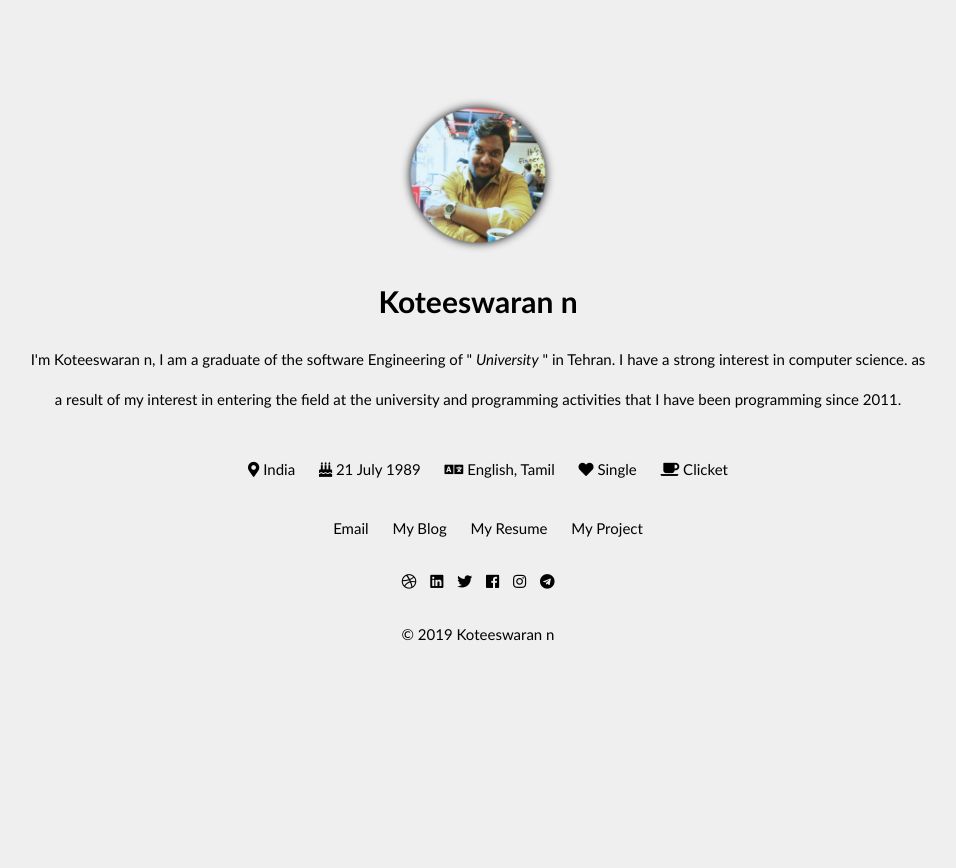
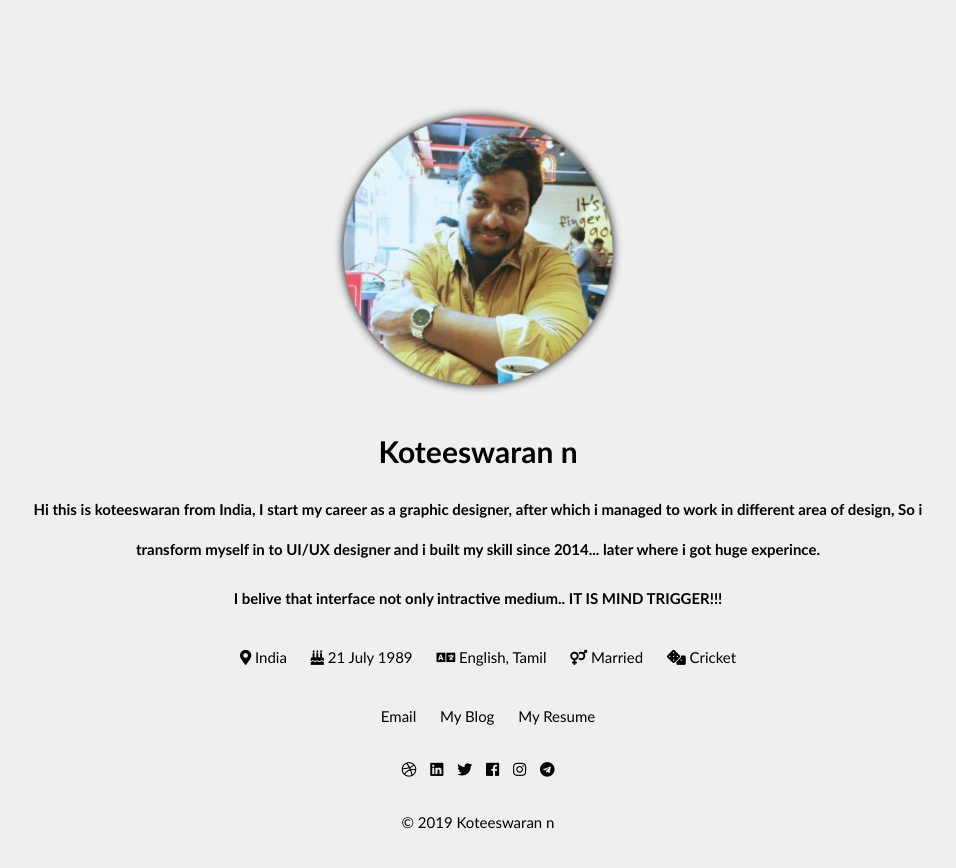
Before and after one commit to nkoteeswaran/Portfolio, a plain HTML site: page index.html in a window 1280 px wide. Shown: the whole page, without its empty margins (162-1118 px from the left). Before the commit the page ends 800 px from the top, so only its background shows below. Drawn offline with Linux system fonts and the light colour scheme.

Commit message:
content added

```diff
--- a/index.html
+++ b/index.html
@@ -1,8 +1,7 @@
 
-<!DOCTYPE html>
-<html lang="en">
+<!DOCTYPE html><html lang="en">
 <head>
-	<title>Koteeswarann - Official Website</title>
+	<title>Koteeswarann</title>
 	<meta charset="utf-8" />
 	<meta http-equiv="content-type" content="text/html; charset=UTF-8"/>
 	<link rel="icon" type="image/png" size="32x32" href="assets/favicon.png">
@@ -13,19 +12,22 @@
 <body>
 	<div class="container">
 		<div class="avatar">
-			<img src="assets/avatar.png" title="Koteeswaran n" alt="Koteeswaran n" width="150" height="150" />
+			<img src="assets/avatar.png" title="Koteeswaran n" alt="Koteeswaran n" width="300" height="300" />
 		</div>
 		<div class="about">
 			<h1>Koteeswaran n</h1>
-			<p>I'm Koteeswaran n, I am a graduate of the software Engineering of " <em><a target="_blank" href="https://en.wikipedia.org/wiki/Shamsipour_Technical_College/" title="Shamsipour Technical College" rel="nofollow"> University</a></em> " in Tehran. I have a strong interest in computer science. as a result of my interest in entering the field at the university and programming activities that I have been programming since 2011.</p>
+			<h4><p>Hi this is koteeswaran from India, I start my career as a graphic designer, after which i managed to work in different area of design, So i transform myself in to UI/UX designer and i built my skill since 2014... later where i got huge experince.</p></h4>
+			<h4>I belive that interface not only intractive medium.. IT IS MIND TRIGGER!!!</h4>
 		</div>
+
 		<div class="information">
 			<ul>
 				<li><span class="fas fa-1x fa-map-marker-alt"></span> India</li>
 				<li><span class="fas fa-1x fa-birthday-cake"></span> 21 July 1989 </li>
 				<li><span class="fas fa-1x fa-language"></span> English, Tamil</li>
-				<li><span class="fas fa-1x fa-heart"></span> Single</li>
-				<li><span class="fas fa-1x fa-coffee"></span> Clicket</li>
+				<li><span class="fa fa-venus-mars"></span> Married</li>
+				<li><span class="fa fa-dice"></span> Cricket</li>
+				<i class=></i>
 			</ul>
 		</div>
 		<div class="menu">
@@ -33,7 +35,6 @@
 				<li><a href="mailto:koteeswaran_n@yahoo.com" title="My Email">Email</a></li>
 				<li><a target="_blank" href="http://camelcase.ir/" title="My Blog">My Blog</a></li>
 				<li><a href="assets/resume.pdf" title="My Resume">My Resume</a></li>
-				<li><a target="_blank" href="https://github.com/amirshnll?tab=repositories" title="My Project">My Project</a></li>
 			</ul>
 		</div>
 		<div class="social">
@@ -43,7 +44,7 @@
 				<li><a target="_blank" href="https://twitter.com/amirshnll/" title="Twitter" rel="nofollow"><span class="fab fa-1x fa-twitter"></span></a></li>
 				<li><a target="_blank" href="https://www.facebook.com/amirsh.nll" title="Facebook" rel="nofollow"><span class="fab fa-1x fa-facebook"></span></a></li>
 				<li><a target="_blank" href="https://www.instagram.com/amirshnll/" title="Instagram" rel="nofollow"><span class="fab fa-1x fa-instagram"></span></a></li>
-				<li><a target="_blank" href="https://t.me/asfdzgnsRGD/" title="rtshfjhg" rel="nofollow"><span class="fab fa-1x fa-telegram"></span></a></li>
+				<li><a target="_blank" href="https://t.me/amirshnll/" title="Telegram" rel="nofollow"><span class="fab fa-1x fa-telegram"></span></a></li>
 			</ul>
 		</div>
 		<div class="copyright">
```
